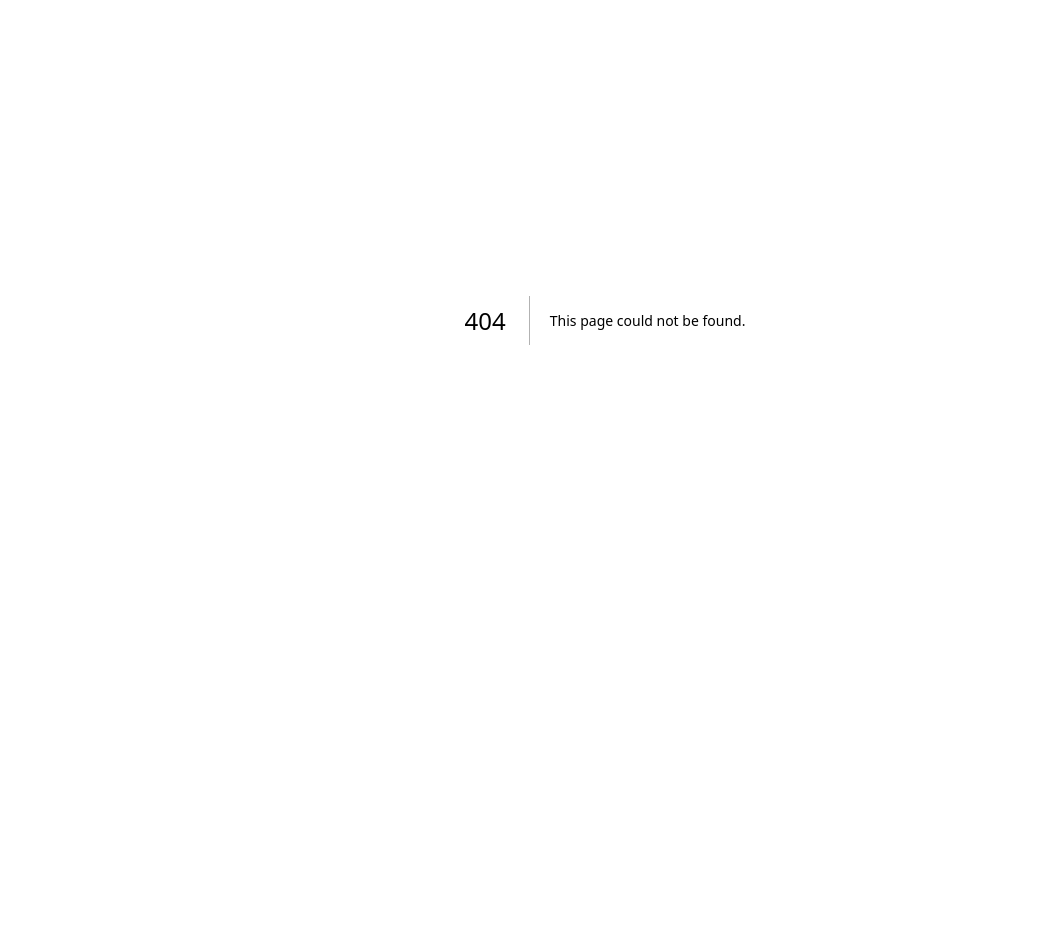
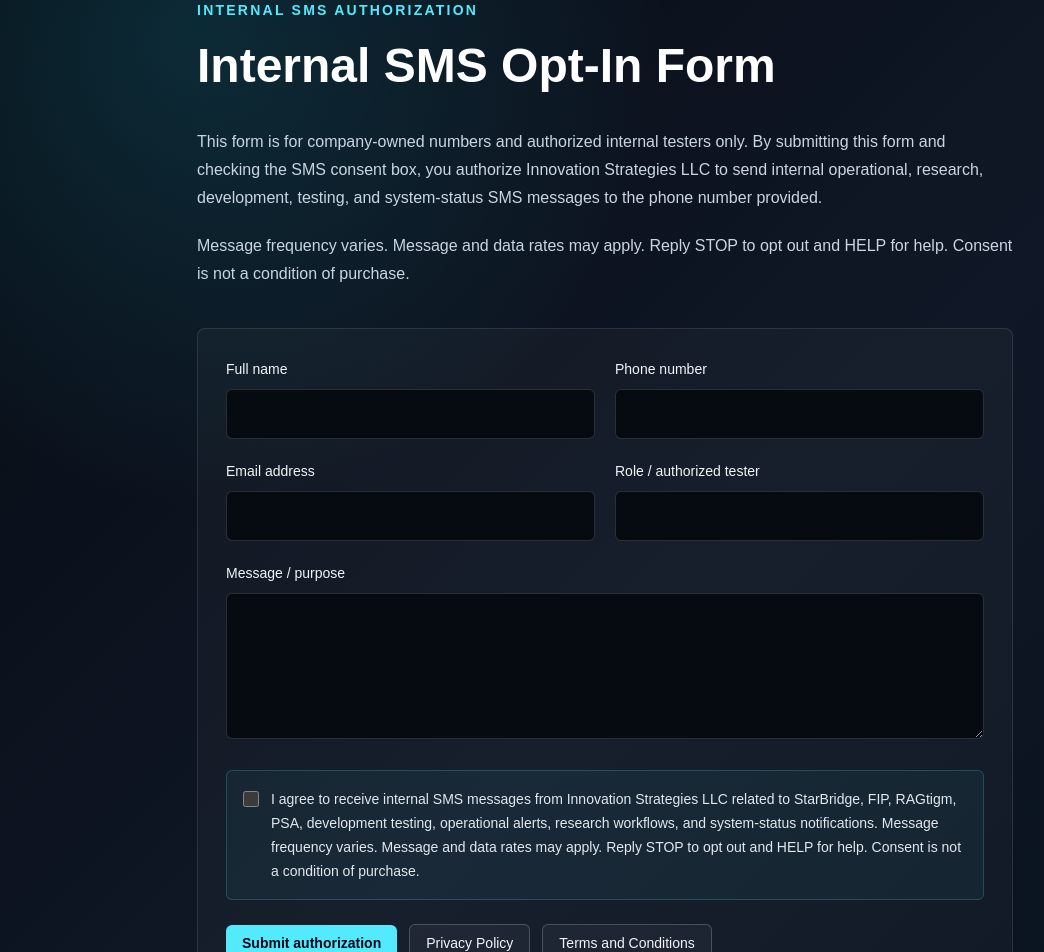
Before and after one commit to jsnfeinstein71/innovationstrategies-site, a Next.js app: page /internal-sms-authorization in a window 1280 px wide. Before the commit this address had no page. Shown: the part 80-1032 px from the top of the page, without its empty margins (35-1079 px from the left). Before the commit the page ends 800 px from the top, so only its background shows below. Built offline with nearby package versions, Linux system fonts and the light colour scheme.

Commit message:
Add internal SMS authorization form for A2P review

```diff
--- /dev/null
+++ b/app/internal-sms-authorization/page.tsx
@@ -0,0 +1,145 @@
+import Link from "next/link";
+
+export const metadata = {
+  title: "Internal SMS Authorization | Innovation Strategies LLC",
+  description:
+    "SMS opt-in authorization form for company-owned numbers and authorized internal testers.",
+};
+
+export default function InternalSmsAuthorizationPage() {
+  return (
+    <main className="min-h-screen bg-[#060a11] text-slate-100">
+      <section className="relative border-b border-white/10 bg-[#0a101a] py-16 sm:py-20">
+        <div className="absolute inset-0 bg-[radial-gradient(circle_at_18%_10%,rgba(34,211,238,0.15),transparent_32%),linear-gradient(135deg,#060a11_0%,#101827_58%,#08111d_100%)]" />
+        <div className="relative mx-auto max-w-4xl px-6 sm:px-8 lg:px-10">
+          <p className="text-sm font-semibold uppercase tracking-[0.16em] text-cyan-300">
+            Internal SMS Authorization
+          </p>
+          <h1 className="mt-4 text-4xl font-semibold leading-tight text-white sm:text-5xl">
+            Internal SMS Opt-In Form
+          </h1>
+          <div className="mt-8 space-y-5 text-base leading-7 text-slate-300">
+            <p>
+              This form is for company-owned numbers and authorized internal
+              testers only. By submitting this form and checking the SMS consent
+              box, you authorize Innovation Strategies LLC to send internal
+              operational, research, development, testing, and system-status SMS
+              messages to the phone number provided.
+            </p>
+            <p>
+              Message frequency varies. Message and data rates may apply. Reply
+              STOP to opt out and HELP for help. Consent is not a condition of
+              purchase.
+            </p>
+          </div>
+
+          <form className="mt-10 rounded-lg border border-white/10 bg-white/[0.03] p-6 sm:p-7">
+            <div className="grid gap-5 sm:grid-cols-2">
+              <label className="block">
+                <span className="text-sm font-medium text-slate-100">
+                  Full name
+                </span>
+                <input
+                  required
+                  name="fullName"
+                  type="text"
+                  autoComplete="name"
+                  className="mt-2 w-full rounded-md border border-white/15 bg-[#060a11] px-3 py-3 text-slate-100 outline-none transition placeholder:text-slate-500 focus:border-cyan-300"
+                />
+              </label>
+
+              <label className="block">
+                <span className="text-sm font-medium text-slate-100">
+                  Phone number
+                </span>
+                <input
+                  required
+                  name="phone"
+                  type="tel"
+                  autoComplete="tel"
+                  inputMode="tel"
+                  className="mt-2 w-full rounded-md border border-white/15 bg-[#060a11] px-3 py-3 text-slate-100 outline-none transition placeholder:text-slate-500 focus:border-cyan-300"
+                />
+              </label>
+
+              <label className="block">
+                <span className="text-sm font-medium text-slate-100">
+                  Email address
+                </span>
+                <input
+                  required
+                  name="email"
+                  type="email"
+                  autoComplete="email"
+                  className="mt-2 w-full rounded-md border border-white/15 bg-[#060a11] px-3 py-3 text-slate-100 outline-none transition placeholder:text-slate-500 focus:border-cyan-300"
+                />
+              </label>
+
+              <label className="block">
+                <span className="text-sm font-medium text-slate-100">
+                  Role / authorized tester
+                </span>
+                <input
+                  required
+                  name="role"
+                  type="text"
+                  className="mt-2 w-full rounded-md border border-white/15 bg-[#060a11] px-3 py-3 text-slate-100 outline-none transition placeholder:text-slate-500 focus:border-cyan-300"
+                />
+              </label>
+            </div>
+
+            <label className="mt-5 block">
+              <span className="text-sm font-medium text-slate-100">
+                Message / purpose
+              </span>
+              <textarea
+                required
+                name="message"
+                rows={5}
+                className="mt-2 w-full rounded-md border border-white/15 bg-[#060a11] px-3 py-3 text-slate-100 outline-none transition placeholder:text-slate-500 focus:border-cyan-300"
+              />
+            </label>
+
+            <label className="mt-6 flex gap-3 rounded-md border border-cyan-300/20 bg-cyan-300/5 p-4 text-sm leading-6 text-slate-200">
+              <input
+                required
+                name="smsConsent"
+                type="checkbox"
+                className="mt-1 h-4 w-4 shrink-0 accent-cyan-300"
+              />
+              <span>
+                I agree to receive internal SMS messages from Innovation
+                Strategies LLC related to StarBridge, FIP, RAGtigm, PSA,
+                development testing, operational alerts, research workflows, and
+                system-status notifications. Message frequency varies. Message
+                and data rates may apply. Reply STOP to opt out and HELP for
+                help. Consent is not a condition of purchase.
+              </span>
+            </label>
+
+            <div className="mt-6 flex flex-wrap items-center gap-3">
+              <button
+                type="submit"
+                className="rounded-md bg-cyan-300 px-4 py-2 text-sm font-semibold text-slate-950 transition hover:bg-cyan-200"
+              >
+                Submit authorization
+              </button>
+              <Link
+                href="/privacy-policy"
+                className="rounded-md border border-white/20 bg-white/[0.04] px-4 py-2 text-sm font-medium text-slate-100 transition hover:bg-white/[0.08]"
+              >
+                Privacy Policy
+              </Link>
+              <Link
+                href="/terms-and-conditions"
+                className="rounded-md border border-white/20 bg-white/[0.04] px-4 py-2 text-sm font-medium text-slate-100 transition hover:bg-white/[0.08]"
+              >
+                Terms and Conditions
+              </Link>
+            </div>
+          </form>
+        </div>
+      </section>
+    </main>
+  );
+}
--- a/app/internal-sms/page.tsx
+++ b/app/internal-sms/page.tsx
@@ -60,16 +60,33 @@
                 Strategies LLC confirming:
               </p>
               <p className="rounded-md border border-cyan-300/20 bg-cyan-300/5 p-4 text-slate-200">
-                “I agree to receive internal SMS messages from Innovation
+                "I agree to receive internal SMS messages from Innovation
                 Strategies LLC related to StarBridge, FIP, RAGtigm, PSA,
                 development testing, operational alerts, and system-status
                 notifications. Message frequency varies. Message and data rates
-                may apply. Reply STOP to opt out and HELP for help.”
+                may apply. Reply STOP to opt out and HELP for help."
+              </p>
+              <p>
+                Authorized testers may provide written authorization through
+                the{" "}
+                <Link
+                  href="/internal-sms-authorization"
+                  className="font-medium text-cyan-200 transition hover:text-white"
+                >
+                  Internal SMS Authorization form
+                </Link>
+                .
               </p>
               <p>No public users are added to this SMS program.</p>
             </div>
           </div>
           <div className="mt-10 flex flex-wrap gap-3">
+            <Link
+              href="/internal-sms-authorization"
+              className="rounded-md border border-cyan-300/40 bg-cyan-300/10 px-4 py-2 text-sm font-medium text-cyan-100 transition hover:bg-cyan-300/15"
+            >
+              Authorization / Opt-In Form
+            </Link>
             <Link
               href="/privacy-policy"
               className="rounded-md border border-white/20 bg-white/[0.04] px-4 py-2 text-sm font-medium text-slate-100 transition hover:bg-white/[0.08]"
--- a/app/privacy-policy/page.tsx
+++ b/app/privacy-policy/page.tsx
@@ -28,7 +28,8 @@
               research, development, system-status, and testing notifications
               related to StarBridge, FIP, RAGtigm, PSA, and related company
               systems. Recipients are company-owned numbers or authorized
-              internal testers who have provided written authorization and are
+              internal testers who have provided written authorization,
+              including through the internal SMS authorization page, and are
               added manually to this internal SMS program. Message frequency
               varies. Message and data rates may apply. Reply STOP to opt out
               and HELP for help. Mobile information and SMS opt-in data will
@@ -36,12 +37,18 @@
               promotional purposes.
             </p>
           </div>
-          <div className="mt-10">
+          <div className="mt-10 flex flex-wrap gap-3">
             <Link
               href="/internal-sms"
               className="rounded-md border border-white/20 bg-white/[0.04] px-4 py-2 text-sm font-medium text-slate-100 transition hover:bg-white/[0.08]"
             >
               View Internal SMS Program
+            </Link>
+            <Link
+              href="/internal-sms-authorization"
+              className="rounded-md border border-white/20 bg-white/[0.04] px-4 py-2 text-sm font-medium text-slate-100 transition hover:bg-white/[0.08]"
+            >
+              Internal SMS Authorization
             </Link>
           </div>
         </div>
--- a/app/terms-and-conditions/page.tsx
+++ b/app/terms-and-conditions/page.tsx
@@ -28,7 +28,8 @@
               research, development, system-status, and testing notifications
               related to StarBridge, FIP, RAGtigm, PSA, and related company
               systems. Recipients are company-owned numbers or authorized
-              internal testers who have provided written authorization and are
+              internal testers who have provided written authorization,
+              including through the internal SMS authorization page, and are
               added manually to this internal SMS program. Message frequency
               varies. Message and data rates may apply. Reply STOP to opt out
               and HELP for help. Mobile information and SMS opt-in data will
@@ -36,12 +37,18 @@
               promotional purposes.
             </p>
           </div>
-          <div className="mt-10">
+          <div className="mt-10 flex flex-wrap gap-3">
             <Link
               href="/internal-sms"
               className="rounded-md border border-white/20 bg-white/[0.04] px-4 py-2 text-sm font-medium text-slate-100 transition hover:bg-white/[0.08]"
             >
               View Internal SMS Program
+            </Link>
+            <Link
+              href="/internal-sms-authorization"
+              className="rounded-md border border-white/20 bg-white/[0.04] px-4 py-2 text-sm font-medium text-slate-100 transition hover:bg-white/[0.08]"
+            >
+              Internal SMS Authorization
             </Link>
           </div>
         </div>
```
